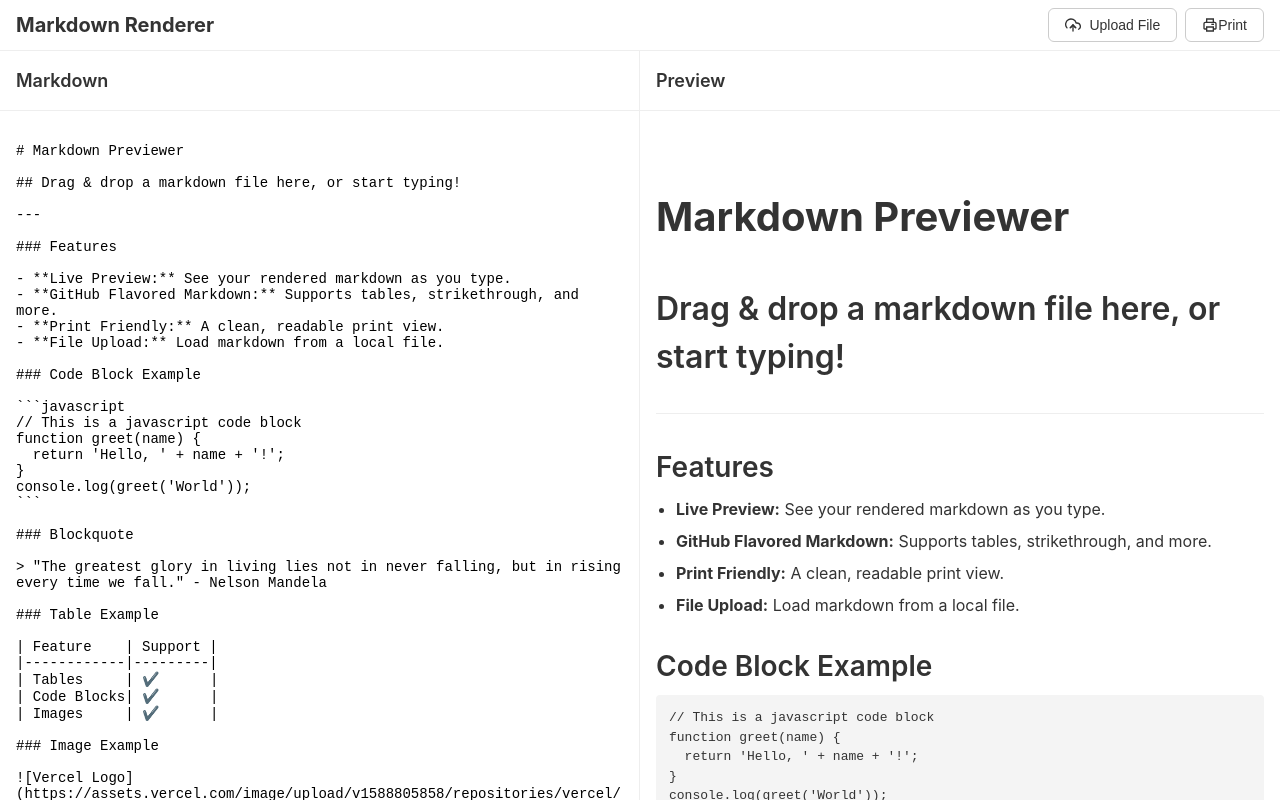
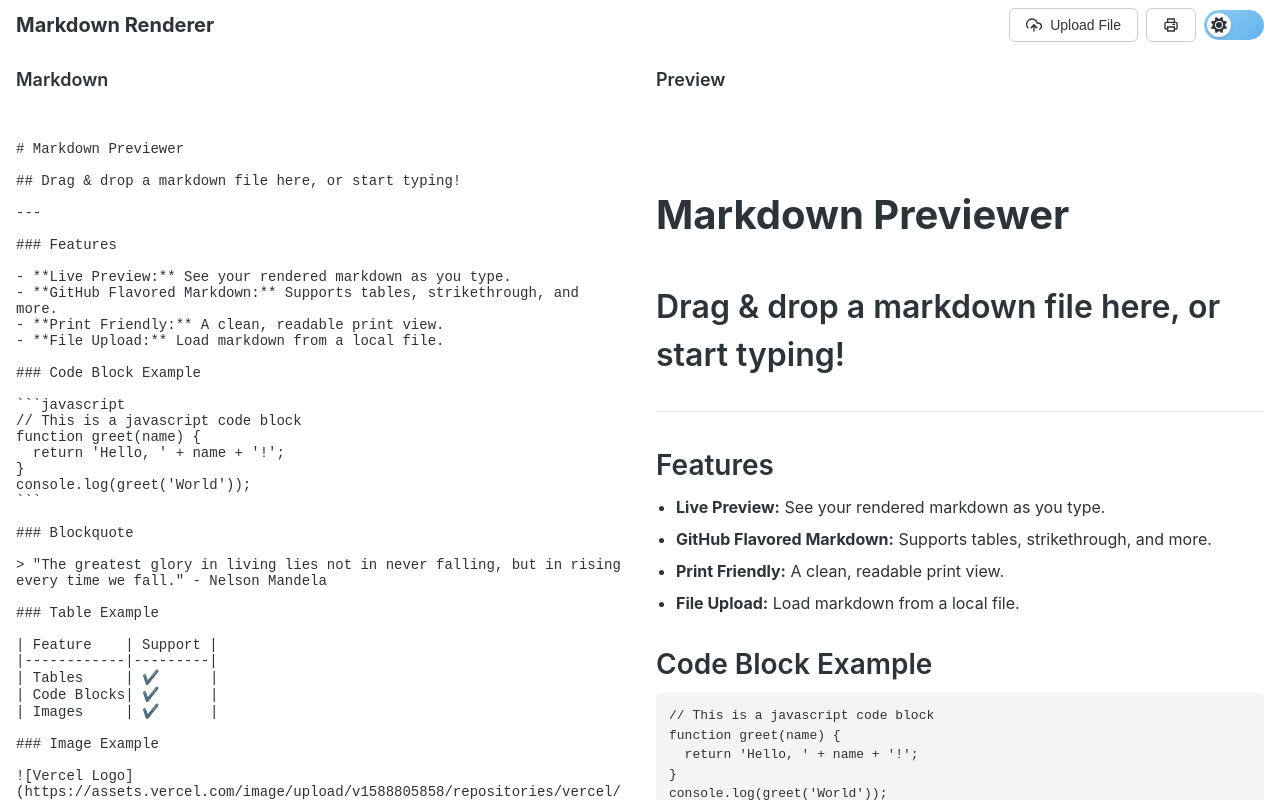
Before and after one commit to abhishekbarve0612/markdown-app, a Next.js app: page / in a window 1280 px wide. Built offline with nearby package versions, Linux system fonts and the light colour scheme.

Commit message:
Implement Dark Mode Feature: Introduced a dark mode toggle with context management, updated global styles for theme support, and refactored components to utilize CSS variables for colors. Enhanced accessibility with screen reader support and added transition effects for smoother theme changes.

```diff
--- a/app/globals.css
+++ b/app/globals.css
@@ -1,13 +1,23 @@
 :root {
-  --background: #ffffff;
-  --foreground: #171717;
+  --background: hsl(0, 0%, 100%);
+  --foreground: hsl(210, 10%, 20%);
+
+  --primary: hsl(66, 100%, 96%);
+  --primary-dark: hsl(0, 0%, 36%);
+
+  --secondary: hsl(210, 100%, 96%);
+  --secondary-dark: hsl(210, 3%, 13%);
 }
 
-@media (prefers-color-scheme: dark) {
-  :root {
-    --background: #0a0a0a;
-    --foreground: #ededed;
-  }
+:root body.dark {
+  --background: hsl(210, 3%, 13%);
+  --foreground: hsl(210, 10%, 96%);
+
+  --primary: hsl(0, 0%, 36%);
+  --primary-dark: hsl(66, 100%, 96%);
+
+  --secondary: hsl(210, 3%, 13%);
+  --secondary-dark: hsl(210, 10%, 96%);
 }
 
 html,
@@ -35,8 +45,17 @@ a {
   text-decoration: none;
 }
 
-@media (prefers-color-scheme: dark) {
-  html {
-    color-scheme: dark;
-  }
+.sr-only {
+  position: absolute;
+  width: 1px;
+  height: 1px;
+  padding: 0;
+  margin: -1px;
+  overflow: hidden;
+  clip: rect(0, 0, 0, 0);
+  white-space: nowrap;
 }
+
+* {
+  transition: background 0.3s ease-in-out, color 0.3s ease-in-out;
+}
--- a/app/layout.tsx
+++ b/app/layout.tsx
@@ -1,6 +1,7 @@
 import type { Metadata } from "next";
 import { Geist, Geist_Mono } from "next/font/google";
 import "./globals.css";
+import { DarkModeProvider, ThemeScript } from "@/components/dark-mode";
 
 const geistSans = Geist({
   variable: "--font-geist-sans",
@@ -24,8 +25,11 @@ export default function RootLayout({
 }>) {
   return (
     <html lang="en">
+      <head>
+        <ThemeScript />
+      </head>
       <body className={`${geistSans.variable} ${geistMono.variable}`}>
-        {children}
+        <DarkModeProvider>{children}</DarkModeProvider>
       </body>
     </html>
   );
--- a/app/page.module.css
+++ b/app/page.module.css
@@ -7,16 +7,16 @@ body {
   font-family: -apple-system, BlinkMacSystemFont, "Segoe UI", Roboto, Helvetica,
     Arial, sans-serif;
   line-height: 1.5;
-  color: #333;
-  background-color: #f8f8f8;
+  color: var(--foreground);
+  background-color: var(--background);
 }
 
 .container {
   min-height: 100vh;
   display: flex;
   flex-direction: column;
-  background-color: #fff;
-  color: #333;
+  background-color: var(--background);
+  color: var(--foreground);
   width: 100%;
 }
 
@@ -28,8 +28,8 @@ body {
   align-items: center;
   justify-content: space-between;
   padding: 8px 16px;
-  border-bottom: 1px solid #eee;
-  background-color: #fff;
+  border-bottom: 1px solid var(--border);
+  background-color: var(--background);
   flex-shrink: 0;
 }
 
@@ -59,12 +59,12 @@ body {
   display: flex;
   flex-direction: column;
   height: 100%;
-  border-right: 1px solid #eee;
+  border-right: 1px solid var(--border);
 }
 
 .paneHeader {
   padding: 16px;
-  border-bottom: 1px solid #eee;
+  border-bottom: 1px solid var(--border);
   flex-shrink: 0;
 }
 
@@ -83,6 +83,8 @@ body {
   resize: none;
   outline: none;
   overflow-y: auto;
+  background-color: transparent;
+  color: inherit;
 }
 
 .previewPane {
@@ -108,7 +110,7 @@ body {
   display: flex;
   align-items: center;
   justify-content: center;
-  background-color: rgba(0, 123, 255, 0.2);
+  background-color: rgba(var(--primary), 0.2);
   backdrop-filter: blur(4px);
 }
 
@@ -121,14 +123,14 @@ body {
   font-size: 18px;
   font-weight: 600;
   border-radius: 8px;
-  background-color: #fff;
+  background-color: var(--background);
   box-shadow: 0 4px 6px rgba(0, 0, 0, 0.1);
 }
 
 .dropzoneIcon {
   width: 48px;
   height: 48px;
-  color: #007bff;
+  color: var(--primary);
 }
 
 /* Print Styles */
--- a/app/page.tsx
+++ b/app/page.tsx
@@ -9,6 +9,7 @@ import { useCallback, useState } from "react";
 import { defaultMarkdown } from "@/utils/constants";
 import Textarea from "@/components/textarea";
 import Preview from "@/components/markdown/Preview";
+import { ThemeToggle } from "@/components/dark-mode";
 
 export default function Home() {
   const [markdown, setMarkdown] = useState(defaultMarkdown);
@@ -59,6 +60,7 @@ export default function Home() {
             <BiPrinter style={{ width: "16px", height: "16px" }} />
             <span className="sr-only">Print</span>
           </Button>
+          <ThemeToggle />
         </div>
       </header>
 
--- /dev/null
+++ b/components/dark-mode/ThemeScript.tsx
@@ -0,0 +1,15 @@
+const ThemeScript = () => {
+  const code = `
+      (function() {
+        try {
+          const stored = localStorage.getItem('theme');
+          const system = window.matchMedia('(prefers-color-scheme: dark)').matches ? 'dark' : 'light';
+          const theme = stored === 'dark' || stored === 'light' ? stored : system;
+          document.body.classList.add(theme);
+        } catch(e) {}
+      })();
+    `;
+  return <script dangerouslySetInnerHTML={{ __html: code }} />;
+};
+
+export default ThemeScript;
--- /dev/null
+++ b/components/dark-mode/ThemeToggle.module.css
@@ -0,0 +1,62 @@
+.themeToggle {
+  display: flex;
+  align-items: center;
+  gap: 0.75rem;
+  cursor: pointer;
+  user-select: none;
+}
+
+.label {
+  font-weight: 500;
+  color: #a0aec0;
+  transition: color 0.3s;
+}
+
+.label.active {
+  color: #2d3748;
+}
+
+.toggleTrack {
+  width: 60px;
+  height: 30px;
+  background: linear-gradient(135deg, #3a90c5, #063352);
+  border-radius: 999px;
+  position: relative;
+  transition: background 0.3s;
+}
+
+.toggleTrack.light {
+  background: linear-gradient(135deg, #90cdf4, #63b3ed);
+}
+
+.toggleKnob {
+  position: absolute;
+  top: 3px;
+  left: 3px;
+  width: 24px;
+  height: 24px;
+  background: white;
+  border-radius: 50%;
+  transition: transform 0.3s ease;
+  box-shadow: 0 1px 3px rgba(0, 0, 0, 0.2);
+}
+
+.toggleKnob .lightToggleIcon,
+.toggleKnob .darkToggleIcon {
+  color: var(--background);
+  width: 16px;
+  height: 16px;
+  margin: 4px;
+}
+
+.toggleKnob .lightToggleIcon {
+  color: var(--foreground);
+}
+
+.toggleKnob .darkToggleIcon {
+  color: var(--primary);
+}
+
+.toggleTrack.dark .toggleKnob {
+  transform: translateX(30px);
+}
--- /dev/null
+++ b/components/dark-mode/ThemeToggle.tsx
@@ -0,0 +1,44 @@
+import { useDarkMode } from "@/components/dark-mode";
+import styles from "./ThemeToggle.module.css";
+import { DARK_THEME, LIGHT_THEME } from "./utils";
+import { FaMoon, FaSun } from "react-icons/fa6";
+
+const ThemeToggle = () => {
+  const { theme, toggleTheme } = useDarkMode();
+  const isDark = theme === DARK_THEME;
+
+  return (
+    <div
+      className={styles.themeToggle}
+      onClick={toggleTheme}
+      role="switch"
+      aria-checked={isDark}
+    >
+      <span
+        className={`${styles.label} ${!isDark ? styles.active : ""} sr-only`}
+      >
+        Light
+      </span>
+      <div
+        className={`${styles.toggleTrack} ${
+          isDark ? styles.dark : styles.light
+        }`}
+      >
+        <div className={styles.toggleKnob}>
+          {theme === LIGHT_THEME ? (
+            <FaSun className={styles.lightToggleIcon} />
+          ) : (
+            <FaMoon className={styles.darkToggleIcon} />
+          )}
+        </div>
+      </div>
+      <span
+        className={`${styles.label} ${isDark ? styles.active : ""} sr-only`}
+      >
+        Dark
+      </span>
+    </div>
+  );
+};
+
+export default ThemeToggle;
--- /dev/null
+++ b/components/dark-mode/context.tsx
@@ -0,0 +1,48 @@
+"use client";
+
+import React, { createContext, useState, useEffect, useCallback } from "react";
+import {
+  getInitialTheme,
+  saveTheme,
+  applyThemeClass,
+  type Theme,
+  LIGHT_THEME,
+  DARK_THEME,
+} from "./utils";
+
+interface DarkModeContextProps {
+  theme: Theme;
+  toggleTheme: () => void;
+}
+
+export const DarkModeContext = createContext<DarkModeContextProps | undefined>(
+  undefined
+);
+
+export const DarkModeProvider: React.FC<{ children: React.ReactNode }> = ({
+  children,
+}) => {
+  const [theme, setTheme] = useState<Theme>(getInitialTheme());
+
+  // Initialize theme on mount
+  useEffect(() => {
+    const initial = getInitialTheme();
+    setTheme(initial);
+    applyThemeClass(initial);
+  }, []);
+
+  const toggleTheme = useCallback(() => {
+    setTheme((prev) => {
+      const next = prev === LIGHT_THEME ? DARK_THEME : LIGHT_THEME;
+      saveTheme(next);
+      applyThemeClass(next);
+      return next;
+    });
+  }, []);
+
+  return (
+    <DarkModeContext.Provider value={{ theme, toggleTheme }}>
+      {children}
+    </DarkModeContext.Provider>
+  );
+};
--- /dev/null
+++ b/components/dark-mode/index.ts
@@ -0,0 +1,4 @@
+export { DarkModeProvider } from "./context";
+export { useDarkMode } from "./useDarkMode";
+export { default as ThemeScript } from "./ThemeScript";
+export { default as ThemeToggle } from "./ThemeToggle";
--- /dev/null
+++ b/components/dark-mode/useDarkMode.ts
@@ -0,0 +1,10 @@
+import { useContext } from "react";
+import { DarkModeContext } from "./context";
+
+export const useDarkMode = () => {
+  const context = useContext(DarkModeContext);
+  if (!context) {
+    throw new Error("useDarkMode must be used within a DarkModeProvider");
+  }
+  return context;
+};
--- /dev/null
+++ b/components/dark-mode/utils.ts
@@ -0,0 +1,35 @@
+export const THEME = "theme";
+export const LIGHT_THEME = "light";
+export const DARK_THEME = "dark";
+
+export type Theme = typeof LIGHT_THEME | typeof DARK_THEME;
+
+// Get system preference (light/dark)
+export const getSystemTheme = (): Theme => {
+  if (typeof window === "undefined") return LIGHT_THEME;
+  return window.matchMedia("(prefers-color-scheme: dark)").matches
+    ? DARK_THEME
+    : LIGHT_THEME;
+};
+
+// Read from localStorage or fallback to system
+export const getInitialTheme = (): Theme => {
+  if (typeof window === "undefined") return LIGHT_THEME;
+  const stored = localStorage.getItem(THEME);
+  return stored === LIGHT_THEME || stored === DARK_THEME
+    ? stored
+    : getSystemTheme();
+};
+
+// Save to localStorage
+export const saveTheme = (theme: Theme) => {
+  localStorage.setItem(THEME, theme);
+};
+
+// Apply class to <html>
+export const applyThemeClass = (theme: Theme) => {
+  if (typeof document === "undefined") return;
+  const root = document.body;
+  root.classList.remove(theme === DARK_THEME ? LIGHT_THEME : DARK_THEME);
+  root.classList.add(theme);
+};
```
